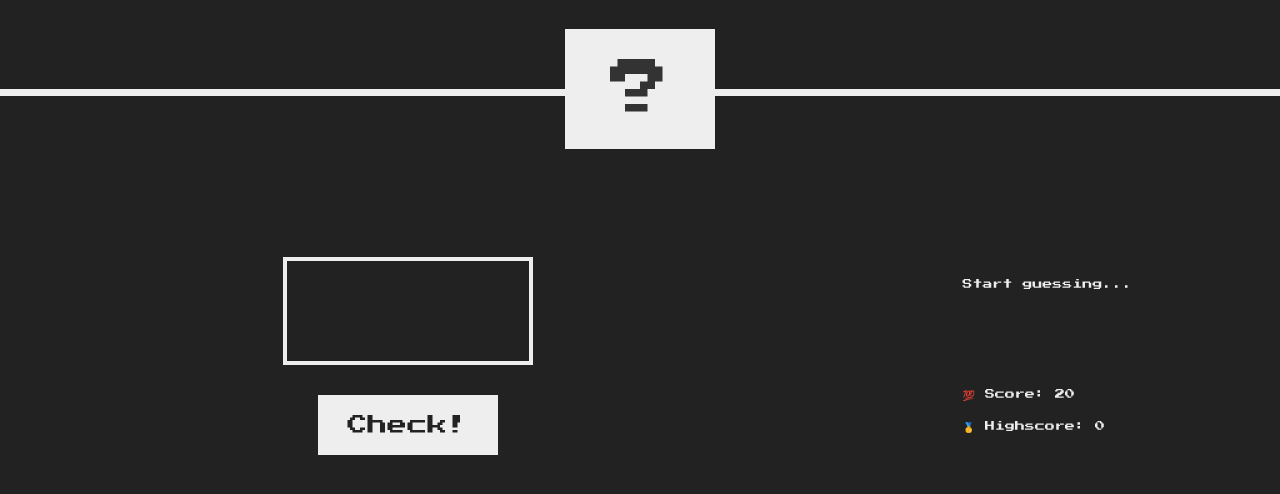
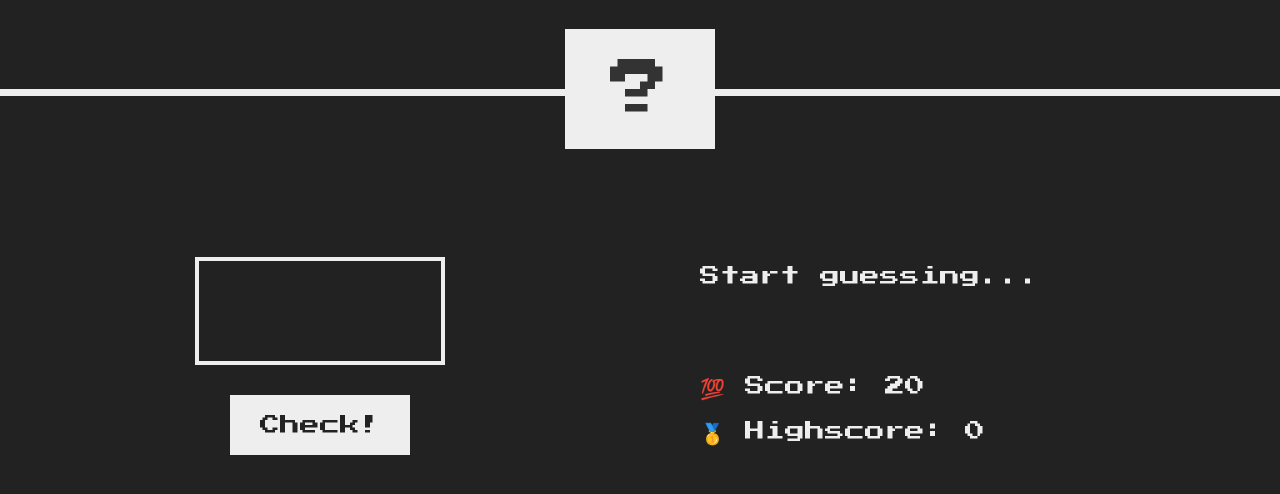
Before and after one commit to afiqhafizuddin/js-learn, a plain HTML site: page guess-number/index.html in a window 1280 px wide. Shown: the part 184-678 px from the top of the page. Drawn offline with Linux system fonts and the light colour scheme.

Commit message:
fix bugs in the style.css

```diff
--- a/guess-number/style.css
+++ b/guess-number/style.css
@@ -41,7 +41,7 @@ main {
   align-items: center;
 }
 
-.rigth {
+.right {
   width: 52rem;
   font-size: 2rem;
 }
```
